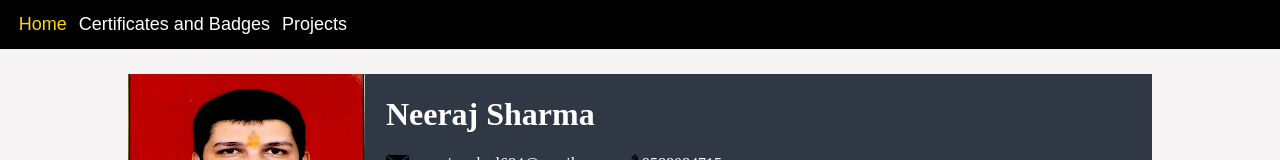
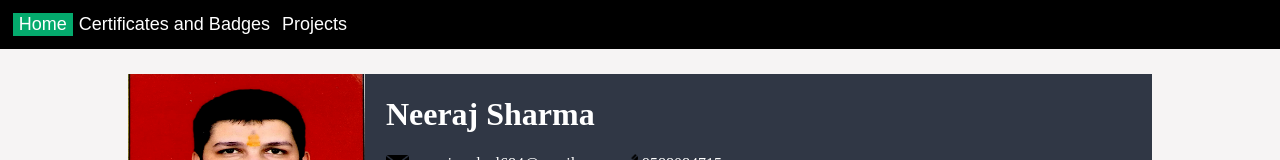
Before and after one commit to neerajsharma684/cvwebsite, a plain HTML site: page index.html in a window 1280 px wide. Shown: the top 160 px of the page. Drawn offline with Linux system fonts and the light colour scheme.

Commit message:
Update index.html

```diff
--- a/index.html
+++ b/index.html
@@ -11,7 +11,7 @@
 <body>
     <div class="Container">
         <div class="Header">
-            <Button id="Home" class="head" onclick = "location.href='./index.html'" style="color: gold;">Home</Button>
+            <Button id="Home" class="head" onclick = "location.href='./index.html'" style="background-color: #04AA6D;">Home</Button>
             <Button id="Certificates_Badges" class="head" onclick="location.href='./webpages/certificateAndBadges.html'">Certificates and Badges</Button>
             <Button id="Projects" class="head" onclick="location.href='./webpages/projects.html'">Projects</Button>
         </div>
```
